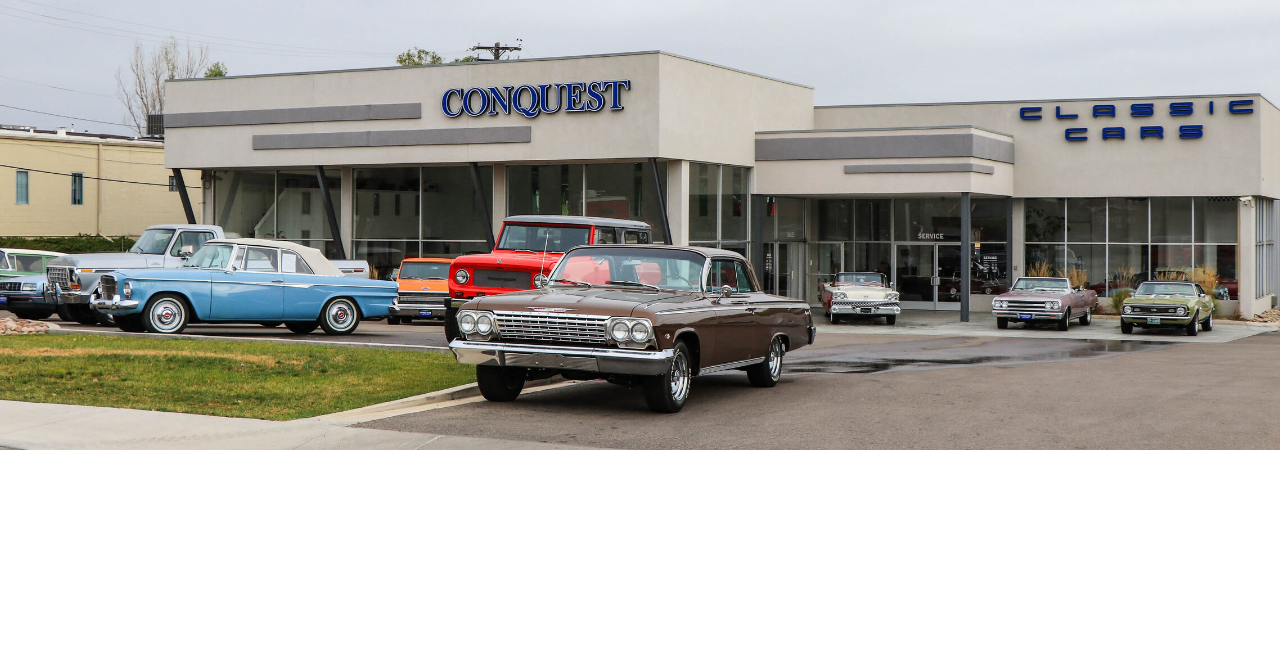
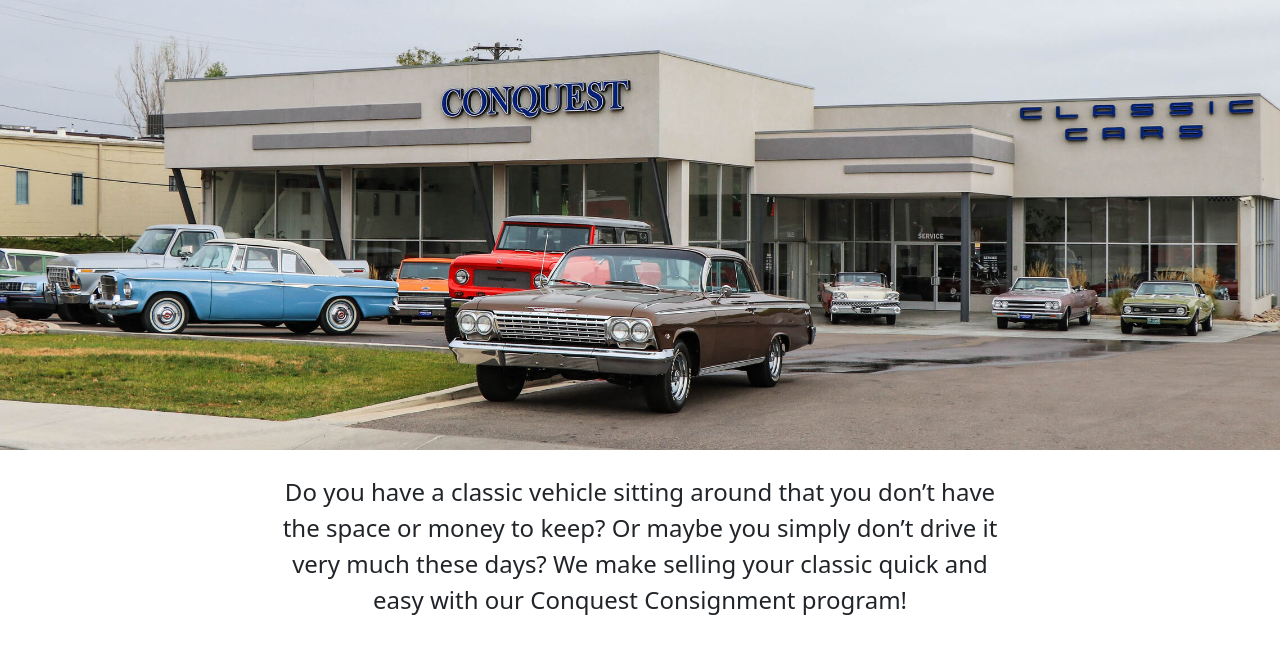
Before and after one commit to lukeoxner/consign-my-classic, a plain HTML site: page index.html in a window 1280 px wide. Drawn offline with nearby package versions, Linux system fonts and the light colour scheme.

Commit message:
below hero text

```diff
--- a/index.html
+++ b/index.html
@@ -10,8 +10,16 @@
 </head>
 <body>
 
-    <div class='hero'>
+    <div class='hero'></div>
 
+    <div class="container my-4">
+        <div class="row">
+            <div class="col-12 col-md-8 mx-auto text-center">
+                <p class='fs-4'>
+                    Do you have a classic vehicle sitting around that you don’t have the space or money to keep? Or maybe you simply don’t drive it very much these days? We make selling your classic quick and easy with our Conquest Consignment program!
+                </p>
+            </div>
+        </div>
     </div>
 
 
--- a/style.css
+++ b/style.css
@@ -4,7 +4,6 @@
     background-size: cover;
     background-position: center;
 }
-
 
 @media only screen and (max-width: 1500px) {
     .hero {
```
Also changed, not shown: images/arrow-down.png (added).
